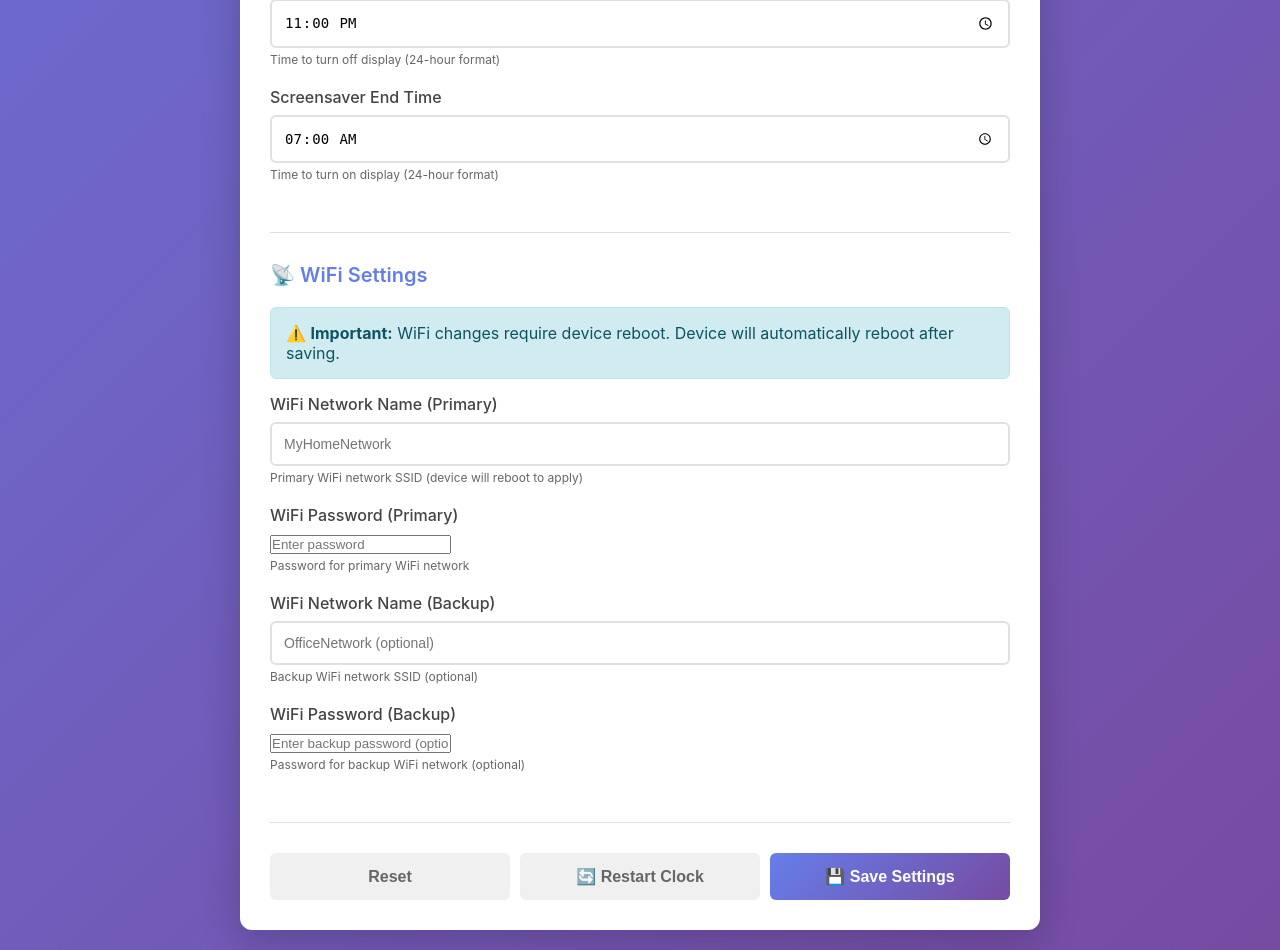
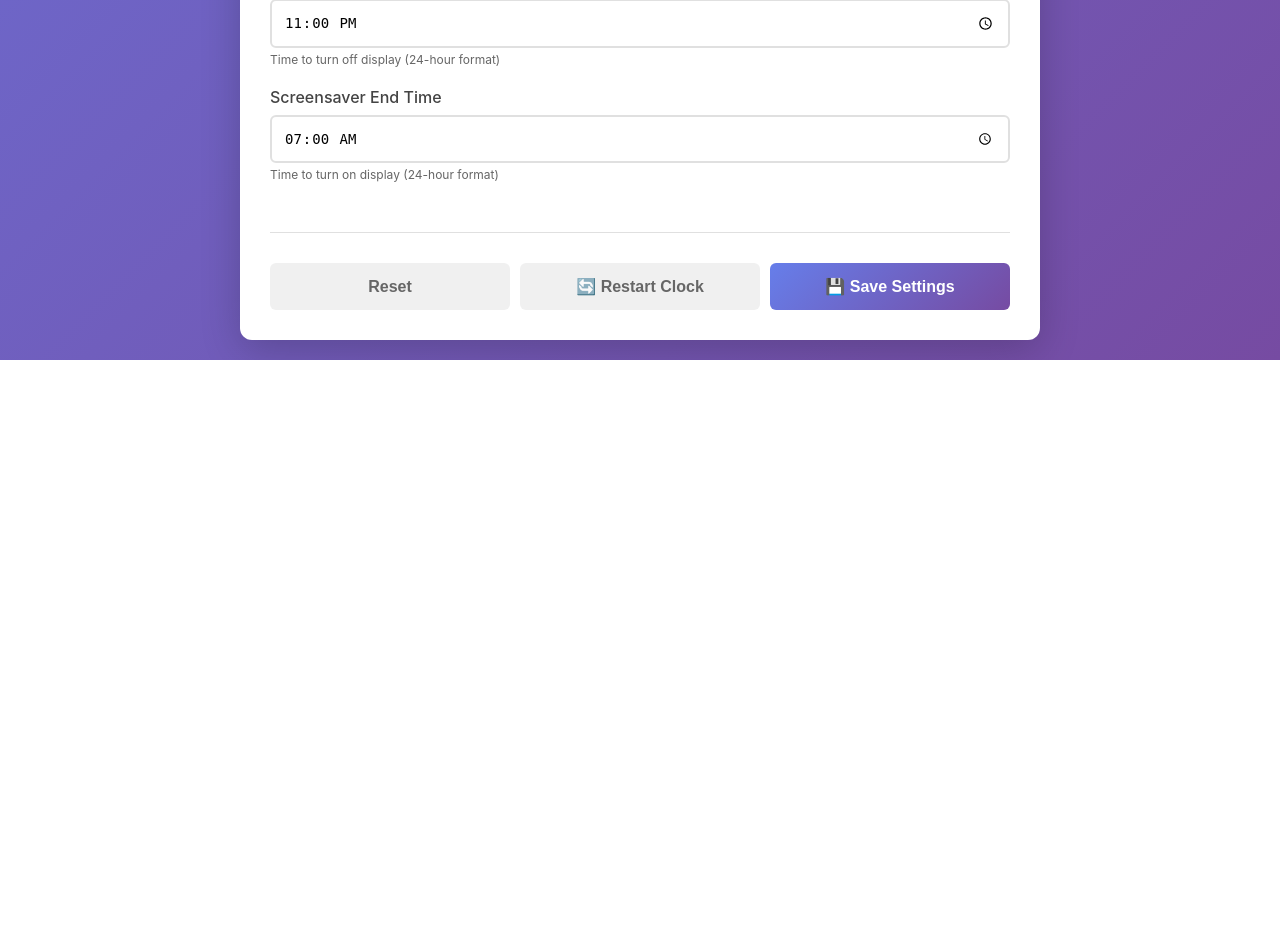
Before and after one commit to AhsenBaig-boilerplate/rpi-digital-clock, a Flask app: page / in a window 1280 px wide. Shown: the part 1554-2504 px from the top of the page. After the commit the page ends 1914 px from the top, so only its background shows below. Run offline with Flask 3, Linux system fonts and the light colour scheme.

Commit message:
v1.4.140: Fix restart timeout (remove WiFi UI that doesn't work)
- Increased API timeout from 5s to 30s to prevent 'Read timed out' errors
- Removed WiFi configuration from UI (cannot be set via Supervisor API from container)
- WiFi must be configured via Balena dashboard device variables or nmcli
- Settings now save reliably and trigger clock restart without timeout

```diff
--- a/settings-ui/server.py
+++ b/settings-ui/server.py
@@ -119,32 +119,6 @@ CONFIG_OPTIONS = {
         'default': '07:00',
         'help': 'Time to turn on display (24-hour format)'
     },
-
-    # WiFi settings (applied as host config variables)
-    'WIFI_SSID': {
-        'label': 'WiFi Network Name (Primary)',
-        'type': 'text',
-        'default': '',
-        'help': 'Primary WiFi network SSID (device will reboot to apply)'
-    },
-    'WIFI_PASSPHRASE': {
-        'label': 'WiFi Password (Primary)',
-        'type': 'password',
-        'default': '',
-        'help': 'Password for primary WiFi network'
-    },
-    'WIFI_SSID_1': {
-        'label': 'WiFi Network Name (Backup)',
-        'type': 'text',
-        'default': '',
-        'help': 'Backup WiFi network SSID (optional)'
-    },
-    'WIFI_PASSPHRASE_1': {
-        'label': 'WiFi Password (Backup)',
-        'type': 'password',
-        'default': '',
-        'help': 'Password for backup WiFi network (optional)'
-    },
 }
 
 
@@ -188,64 +162,25 @@ def get_current_config():
 
 
 def update_device_variables(updates):
-    """Save configuration to shared config file and update WiFi via Supervisor API"""
+    """Save configuration to shared config file"""
     try:
         import yaml
         config_file = '/data/settings.yaml'
 
-        # Separate WiFi settings from regular config
-        wifi_settings = {}
-        regular_config = {}
-
+        # Prepare configuration
+        config = {}
         for key, value in updates.items():
             # Convert checkbox values
             if CONFIG_OPTIONS[key]['type'] == 'checkbox':
                 value = value if isinstance(value, bool) else (value == 'true' or value == True)
+            config[key] = value
 
-            # WiFi settings need to be set as host config variables
-            if key.startswith('WIFI_'):
-                if value:  # Only save non-empty WiFi values
-                    wifi_settings[key] = value
-            else:
-                regular_config[key] = value
-
-        config = regular_config
-
-        # Write regular config to shared volume
+        # Write to shared volume
         os.makedirs('/data', exist_ok=True)
         with open(config_file, 'w') as f:
             yaml.safe_dump(config, f, default_flow_style=False)
 
-        logger.info(f"Successfully saved {len(config)} settings to {config_file}")
-
-        # Update WiFi settings via Supervisor API if provided
-        if wifi_settings and SUPERVISOR_ADDRESS and SUPERVISOR_API_KEY:
-            try:
-                # Map to Balena host config format
-                host_config = {}
-                for key, value in wifi_settings.items():
-                    if key == 'WIFI_SSID':
-                        host_config['BALENA_HOST_CONFIG_wifi_ssid'] = value
-                    elif key == 'WIFI_PASSPHRASE':
-                        host_config['BALENA_HOST_CONFIG_wifi_psk'] = value
-                    elif key == 'WIFI_SSID_1':
-                        host_config['BALENA_HOST_CONFIG_wifi_ssid_1'] = value
-                    elif key == 'WIFI_PASSPHRASE_1':
-                        host_config['BALENA_HOST_CONFIG_wifi_psk_1'] = value
-
-                # Use Supervisor v1 API to set device configuration
-                device_url = f"{SUPERVISOR_ADDRESS}/v1/device?apikey={SUPERVISOR_API_KEY}"
-                for var_name, var_value in host_config.items():
-                    patch_response = requests.patch(
-                        device_url,
-                        json={'network': {var_name.replace('BALENA_HOST_CONFIG_', ''): var_value}},
-                        timeout=10
-                    )
-                    logger.info(f"Set WiFi config {var_name}: {patch_response.status_code}")
-
-                logger.info(f"WiFi settings updated. Device will reboot to apply changes.")
-            except Exception as wifi_error:
-                logger.warning(f"Could not update WiFi settings: {wifi_error}. Set manually as device variables.")
+        logger.info(f"Successfully saved {len(updates)} settings to {config_file}")
 
         # Trigger clock restart to apply new settings
         # Try multiple approaches to restart the clock service
--- a/settings-ui/templates/index.html
+++ b/settings-ui/templates/index.html
@@ -370,42 +370,6 @@
                     </div>
                 </div>
 
-                <!-- WiFi Settings -->
-                <div class="section">
-                    <h2 class="section-title">📡 WiFi Settings</h2>
-                    <div class="message info" style="display: block; margin-bottom: 15px;">
-                        ⚠️ <strong>Important:</strong> WiFi changes require device reboot. Device will automatically reboot after saving.
-                    </div>
-
-                    <div class="form-group">
-                        <label for="WIFI_SSID">{{ config.WIFI_SSID.label }}</label>
-                        <input type="text" id="WIFI_SSID" name="WIFI_SSID"
-                               value="{{ current.WIFI_SSID }}" placeholder="MyHomeNetwork">
-                        <span class="help-text">{{ config.WIFI_SSID.help }}</span>
-                    </div>
-
-                    <div class="form-group">
-                        <label for="WIFI_PASSPHRASE">{{ config.WIFI_PASSPHRASE.label }}</label>
-                        <input type="password" id="WIFI_PASSPHRASE" name="WIFI_PASSPHRASE"
-                               value="{{ current.WIFI_PASSPHRASE }}" placeholder="Enter password">
-                        <span class="help-text">{{ config.WIFI_PASSPHRASE.help }}</span>
-                    </div>
-
-                    <div class="form-group">
-                        <label for="WIFI_SSID_1">{{ config.WIFI_SSID_1.label }}</label>
-                        <input type="text" id="WIFI_SSID_1" name="WIFI_SSID_1"
-                               value="{{ current.WIFI_SSID_1 }}" placeholder="OfficeNetwork (optional)">
-                        <span class="help-text">{{ config.WIFI_SSID_1.help }}</span>
-                    </div>
-
-                    <div class="form-group">
-                        <label for="WIFI_PASSPHRASE_1">{{ config.WIFI_PASSPHRASE_1.label }}</label>
-                        <input type="password" id="WIFI_PASSPHRASE_1" name="WIFI_PASSPHRASE_1"
-                               value="{{ current.WIFI_PASSPHRASE_1 }}" placeholder="Enter backup password (optional)">
-                        <span class="help-text">{{ config.WIFI_PASSPHRASE_1.help }}</span>
-                    </div>
-                </div>
-
                 <div class="button-group">
                     <button type="button" class="btn-secondary" onclick="resetForm()">Reset</button>
                     <button type="button" class="btn-secondary" onclick="restartClock()">🔄 Restart Clock</button>
```
